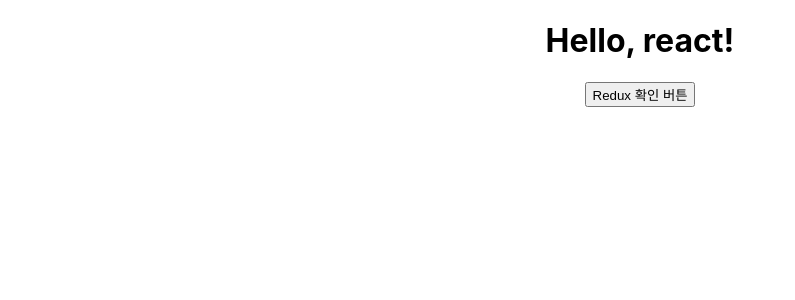
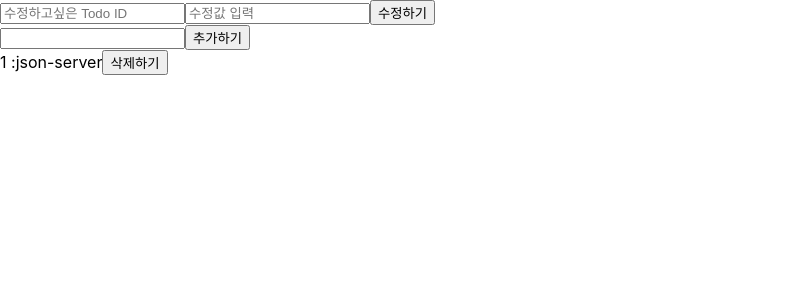
Before and after one commit to LuisKlopp/local-instagram, a React (Create React App) app: page / in a window 1280 px wide. Shown: the top 300 px of the page, without its empty margins (0-795 px from the left). Built offline with nearby package versions, Linux system fonts and the light colour scheme; data requests are answered from the project's data file.

Commit message:
axios 테스트

```diff
--- /dev/null
+++ b/db.json
@@ -0,0 +1,9 @@
+{
+  "todos": [
+    {
+      "id": 1,
+      "title": "json-server",
+      "content": "json-server를 배워봅시다."
+    }
+  ]
+}
--- a/src/App.js
+++ b/src/App.js
@@ -1,26 +1,107 @@
 import './App.css';
 import { useSelector, useDispatch } from 'react-redux';
 import { hello } from './store';
-import { useEffect } from 'react';
+import { useEffect, useState } from 'react';
+import axios from 'axios';
 
 
 function App() {
 
-const state = useSelector((state)=>state)
-console.log(state.helloRedux) // state 잘 가져옴
 
-const dispatch = useDispatch()
+  const [todo, setTodo] = useState({
+    title: "",
+  });
 
-const confirm = ()=>{ dispatch(hello('화이팅!')) } // dispatch 잘 가져옴
+  const [todos, setTodos] = useState(null)
+
+  const [targetId, setTargetId] = useState(null);
+  const [editTodo, setEditTodo] = useState({
+    title: "",
+  });
+
+  const fetchTodos = async () => {
+    const {data} = await axios.get("http://localhost:3001/todos");
+    setTodos(data)
+  }
+
+  useEffect(() => {
+    fetchTodos();
+  }, [todo]);
+
+  const onSubmitHandler = (todo) => {
+    axios.post("http://localhost:3001/todos", todo);
+  };
+
+  const onClickDeleteButtonHandler = (todoId) => {
+    axios.delete(`http://localhost:3001/todos/${todoId}`);
+  };
+
+  const onClickEditButtonHandler = (todoId, edit) => {
+    axios.patch(`http://localhost:3001/todos/${todoId}`, edit);
+  };
 
 
-
+  console.log(todos)
 
   return (
-    <div className="App">
-      <h1>Hello, react!</h1>
-      <button onClick={ confirm }>Redux 확인 버튼</button>
-    </div>
+    <>
+      <form
+        onSubmit={(e) => {
+					// 👇 submit했을 때 브라우저의 새로고침을 방지합니다.
+          e.preventDefault();
+          onSubmitHandler(todo);
+        }}
+      >
+        <div>
+          <input
+            type="text"
+            placeholder="수정하고싶은 Todo ID"
+            onChange={(ev) => {
+              setTargetId(ev.target.value);
+            }}
+          />
+          <input
+            type="text"
+            placeholder="수정값 입력"
+            onChange={(ev) => {
+              setEditTodo({
+                ...editTodo,
+                title: ev.target.value,
+              });
+            }}
+          />
+          <button
+            type="button"
+            onClick={() => onClickEditButtonHandler(targetId, editTodo)}
+          >
+            수정하기
+          </button>
+        </div>
+        <input
+          type="text"
+          onChange={(ev) => {
+            const { value } = ev.target;
+            setTodo({
+              ...todo,
+              title: value,
+            });
+          }}
+        />
+        <button>추가하기</button>
+      </form>
+      <div>
+        {todos?.map((todo) => (
+          <div key={todo.id}> {todo.id} :{todo.title}
+
+          <button
+              type="button"
+              onClick={() => onClickDeleteButtonHandler(todo.id)}>
+              삭제하기
+            </button>
+          </div>
+        ))}
+      </div>
+    </>
   );
 }
 
```
Also changed, not shown: package.json (+6 -1 lines), 1 other file (tests, documents, lock files or other folders).
